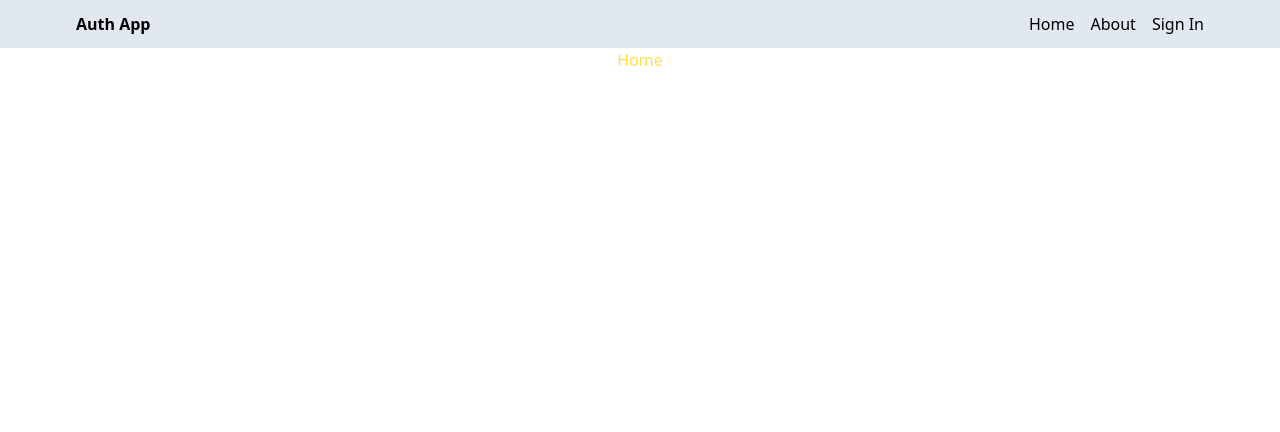
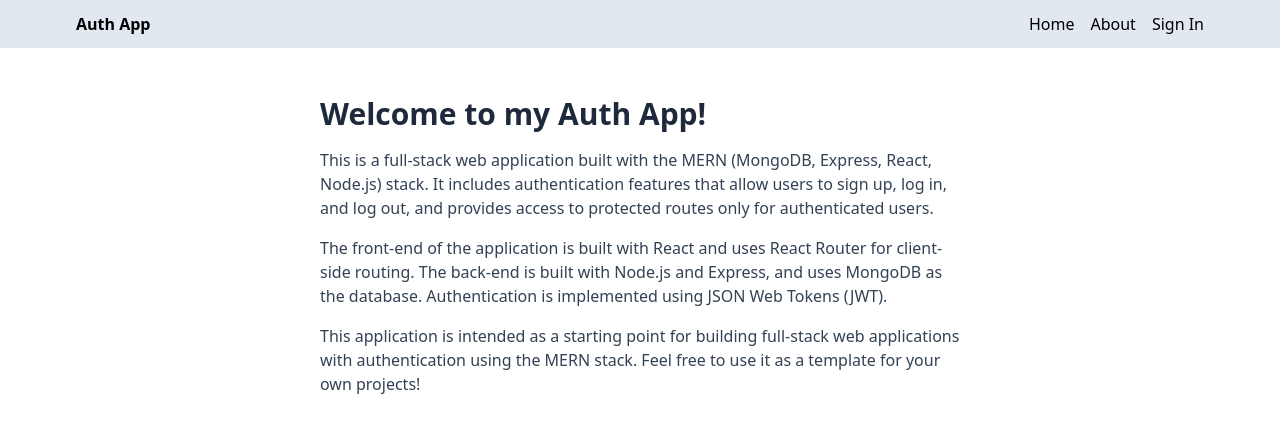
Before and after one commit to Ritesh9919/mern_auth, a React (Vite) app in the folder frontend/: page / in a window 1280 px wide. Shown: the top 432 px of the page. Built offline with nearby package versions, Linux system fonts and the light colour scheme; no server answers; the HTML template or start-up script is replaced by a standard one.

Commit message:
complete home and about pages

```diff
--- a/frontend/src/pages/About.jsx
+++ b/frontend/src/pages/About.jsx
@@ -1,7 +1,27 @@
 import React from "react";
 
 function About() {
-  return <div>About</div>;
+  return (
+    <div className="px-4 py-12 max-w-2xl mx-auto">
+      <h1 className="text-3xl font-bold  mb-4 text-slate-800">About</h1>
+      <p className="mb-4 text-slate-700">
+        This is a MERN (MongoDB, Express, React, Node.js) stack application with
+        authentication. It allows users to sign up, log in, and log out, and
+        provides access to protected routes only for authenticated users.
+      </p>
+      <p className="mb-4 text-slate-700">
+        The front-end of the application is built with React and uses React
+        Router for client-side routing. The back-end is built with Node.js and
+        Express, and uses MongoDB as the database. Authentication is implemented
+        using JSON Web Tokens (JWT).
+      </p>
+      <p className="mb-4 text-slate-700">
+        This application is intended as a starting point for building full-stack
+        web applications with authentication using the MERN stack. Feel free to
+        use it as a template for your own projects!
+      </p>
+    </div>
+  );
 }
 
 export default About;
--- a/frontend/src/pages/Home.jsx
+++ b/frontend/src/pages/Home.jsx
@@ -1,7 +1,30 @@
 import React from "react";
 
 function Home() {
-  return <div className="text-center text-yellow-300">Home</div>;
+  return (
+    <div className="px-4 py-12 max-w-2xl mx-auto">
+      <h1 className="text-3xl font-bold  mb-4 text-slate-800">
+        Welcome to my Auth App!
+      </h1>
+      <p className="mb-4 text-slate-700">
+        This is a full-stack web application built with the MERN (MongoDB,
+        Express, React, Node.js) stack. It includes authentication features that
+        allow users to sign up, log in, and log out, and provides access to
+        protected routes only for authenticated users.
+      </p>
+      <p className="mb-4 text-slate-700">
+        The front-end of the application is built with React and uses React
+        Router for client-side routing. The back-end is built with Node.js and
+        Express, and uses MongoDB as the database. Authentication is implemented
+        using JSON Web Tokens (JWT).
+      </p>
+      <p className="mb-4 text-slate-700">
+        This application is intended as a starting point for building full-stack
+        web applications with authentication using the MERN stack. Feel free to
+        use it as a template for your own projects!
+      </p>
+    </div>
+  );
 }
 
 export default Home;
```
